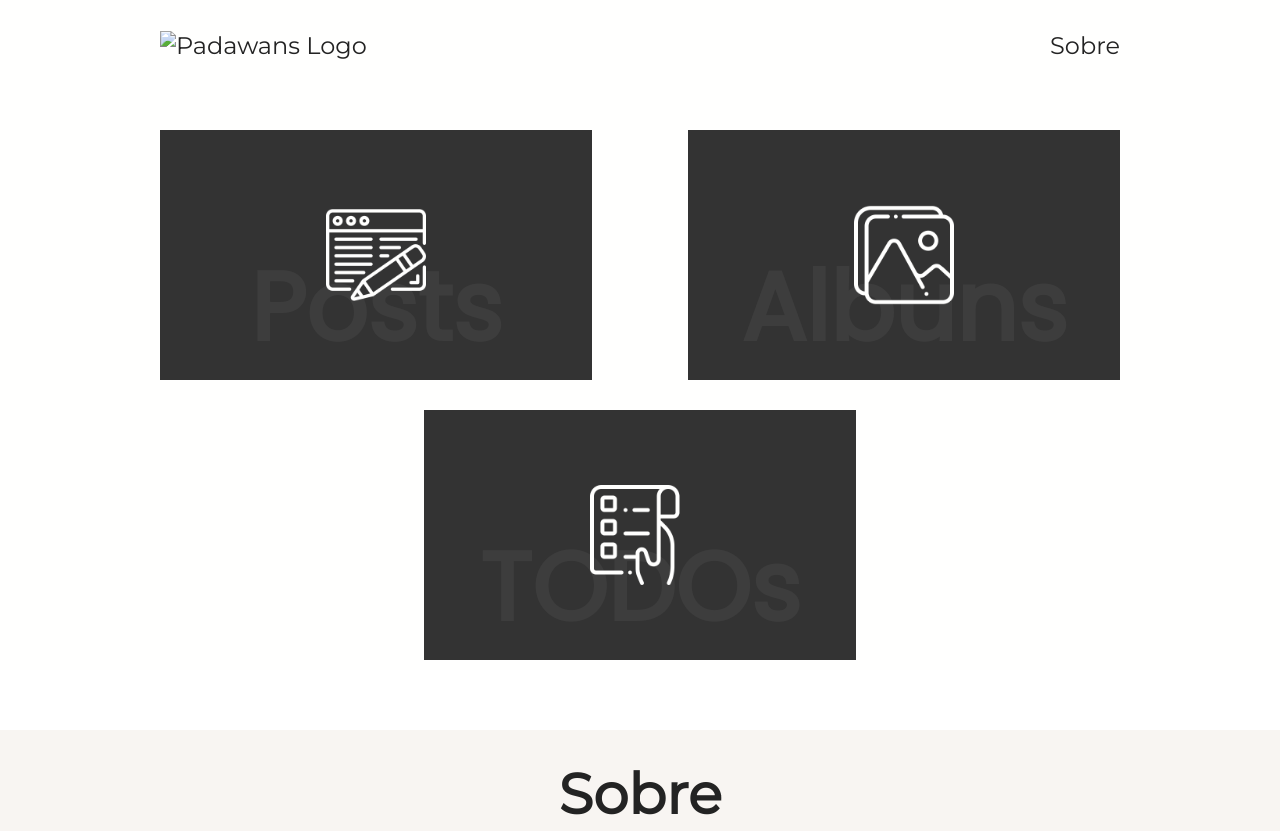
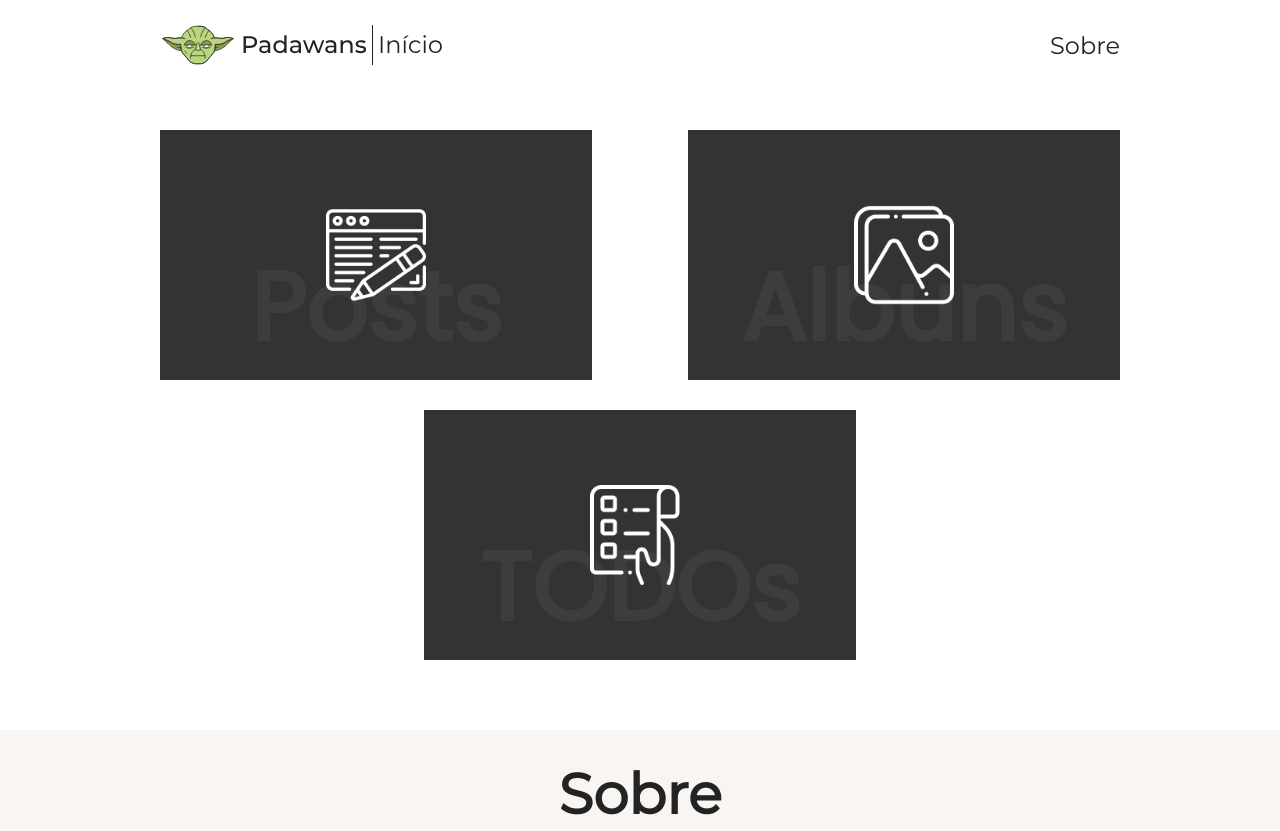
Before and after one commit to jpolivra/framework-padawan-challenge, a website: page index.html in a window 1280 px wide. Shown: the top 831 px of the page. Drawn offline with Linux system fonts and the light colour scheme; the site is published under a folder, as on GitHub Pages, so addresses that start at the root find nothing.

Commit message:
fix: directory rote

```diff
--- a/index.html
+++ b/index.html
@@ -16,7 +16,7 @@
       href="https://fonts.googleapis.com/css2?family=Poppins&display=swap"
       rel="stylesheet"
     />
-    <link rel="shortcut icon" href="/public/images/main/icon/olda.svg" />
+    <link rel="shortcut icon" href="./public/images/main/icon/olda.svg" />
   </head>
   <body>
     <!--   Header   -->
@@ -25,7 +25,7 @@
       <div class="container">
         <a href="#">
           <img
-            src="/public/images/main/header/inicio-logo.svg"
+            src="./public/images/main/header/inicio-logo.svg"
             alt="Padawans Logo"
         /></a>
         <a href="#sobre">Sobre</a>
```
